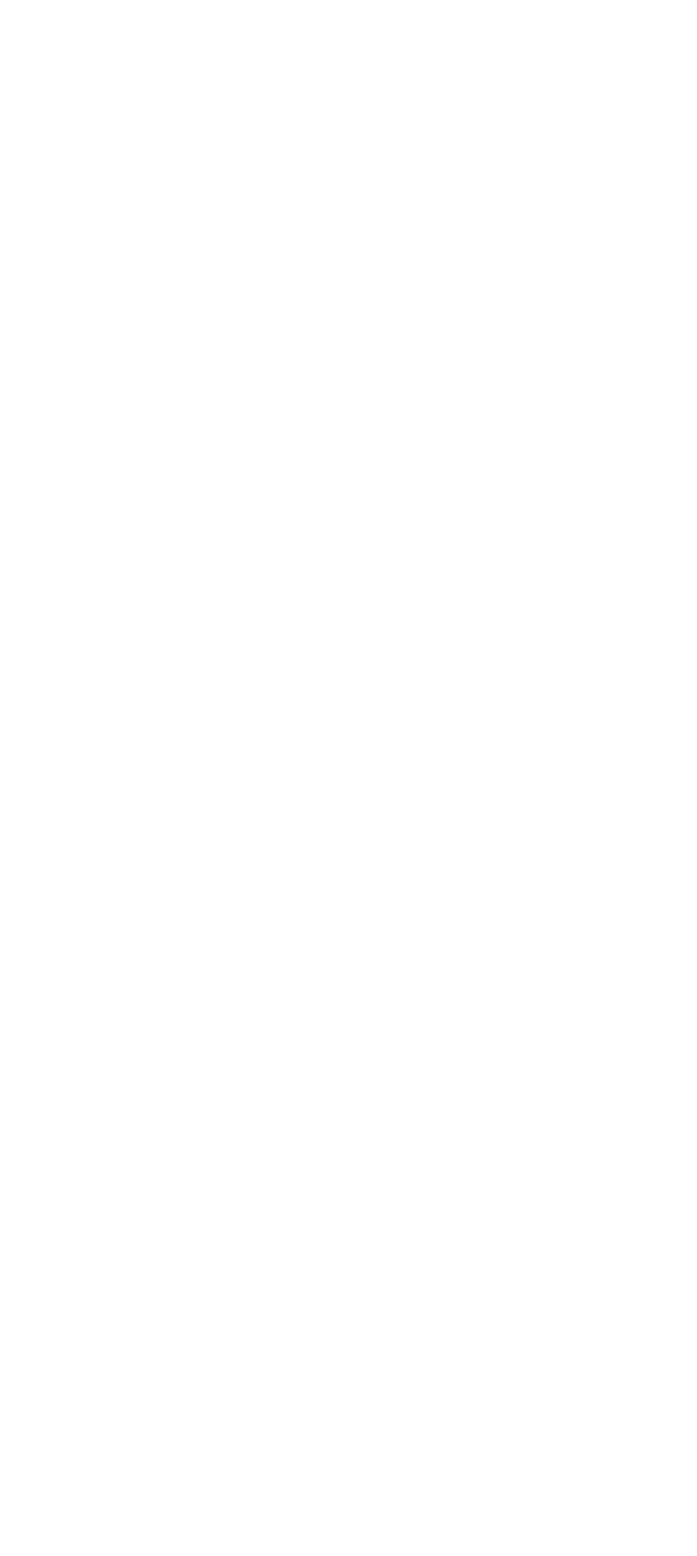
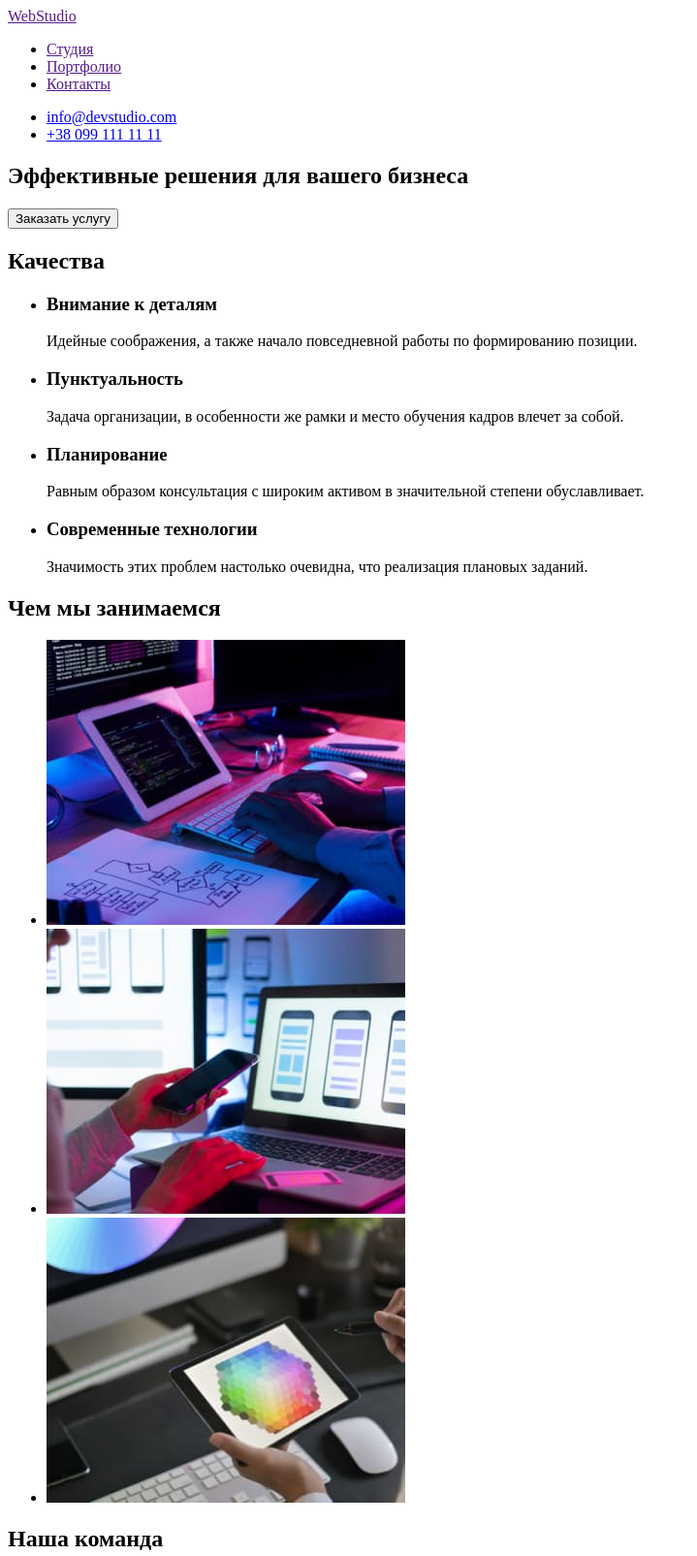
Before and after one commit to Max-Makarenko/goit-markup-hw-01, a plain HTML site: page index.html in a window 1280 px wide. Shown: the top 1605 px of the page at 97% size, without its empty margins (0-719 px from the left). Before the commit the page ends 800 px from the top, so only its background shows below. Drawn offline with Linux system fonts and the light colour scheme.

Commit message:
Сделал всю разметку

```diff
--- a/index.html
+++ b/index.html
@@ -7,6 +7,107 @@
     <title>Студия</title>
 </head>
 <body>
+        <!-- Шапка сайта -->
+        <header>
+            <nav>
+                <a href="">
+                    WebStudio
+                </a>
 
+                <ul>
+                    <li><a href="">Студия</a></li>
+                    <li><a href="">Портфолио</a></li>
+                    <li><a href="">Контакты</a></li>
+                </ul>
+            </nav>
+            <ul>
+                <li><a href="mailto:info@devstudio.com">info@devstudio.com</a></li>
+                <li><a href="tel:+380961111111">+38 099 111 11 11</a></li>
+            </ul>
+        </header>
+        <!-- Герой -->
+        <main>
+            <!-- Основной заголовок (секция №1) -->
+            <section>
+                <h1>Эффективные решения для вашего бизнеса</h1>
+                <button type="button">Заказать услугу</button>
+            </section>
+            <!-- Качества (секция №2) -->
+            <section>
+                <h2>Качества</h2>
+                <ul>
+                    <li>
+                        <h3>Внимание к деталям</h3>
+                        <p>Идейные соображения, а также начало повседневной работы по формированию позиции.</p>
+                    </li>
+                    <li>
+                        <h3>Пунктуальность</h3>
+                        <p>Задача организации, в особенности же рамки и место обучения кадров влечет за собой.</p>
+                    </li>
+                    <li>
+                        <h3>Планирование</h3>
+                        <p>Равным образом консультация с широким активом в значительной степени обуславливает.</p>
+                    </li>
+                    <li>
+                        <h3>Современные технологии</h3>
+                        <p>Значимость этих проблем настолько очевидна, что реализация плановых заданий.</p>
+                    </li>
+                </ul>
+            </section>
+            <!-- Чем мы занимаемся (секция №3+фото) -->
+            <section>
+                <h2>Чем мы занимаемся</h2>
+                <ul>
+                    <li>
+                        <img src="/img/img_1.jpg" alt="человек набирает код в программе на компьютере" width="370">
+                    </li>
+                    <li>
+                        <img src="/img/img_2.jpg" alt="человек левой рукой держит телефон, а правой управляет ноутбуком"
+                            width="370">
+                    </li>
+                    <li>
+                        <img src="/img/img_3.jpg" alt="человек в левой руке держит планшет, а в правой стилус" width="370">
+                    </li>
+                </ul>
+            </section>
+            <!-- Наша команда (секция №4+фото) -->
+            <section>
+                <h2>Наша команда</h2>
+                <ul>
+                    <li>
+                        <img src="/img/team/team_1.jpg" alt="парень в очках, в бордовой рубашке" width="270">
+                        <h3>Игорь Демьяненко</h3>
+                        <p>Product Designer</p>
+                    </li>
+                    <li>
+                        <img src="/img/team/team_2.jpg" alt="блондинка в очках, в костюме" width="270">
+                        <h3>Ольга Репина</h3>
+                        <p>Frontend Developer</p>
+                    </li>
+                    <li>
+                        <img src="/img/team/team_3.jpg" alt="парень в светлой рубашке" width="270">
+                        <h3>Николай Тарасов</h3>
+                        <p>Marketing</p>
+                    </li>
+                    <li>
+                        <img src="/img/team/team_4.jpg" alt="парень в очках, в черной футболке" width="270">
+                        <h3>Михаил Ермаков</h3>
+                        <p>UI Designer</p>
+                    </li>
+                </ul>
+            </section>
+        </main>
+        <!-- Футер(подвал) -->
+        <footer>
+            <a href="">WebStudio</a>
+            <address>
+                <a href="https://goo.gl/maps/MPY8tiYrMEpFKNov8" target="_blank" rel="noopener noreferrer nofollow">г. Киев, пр-т
+                    Леси Украинки, 26</a>
+                <ul>
+                    <li><a href="mailto:info@example.com">info@example.com</a></li>
+                    <li><a href="tel:+380961111111">+38 099 111 11 11</a></li>
+                </ul>
+            </address>
+        </footer>
 </body>
 </html>
```
